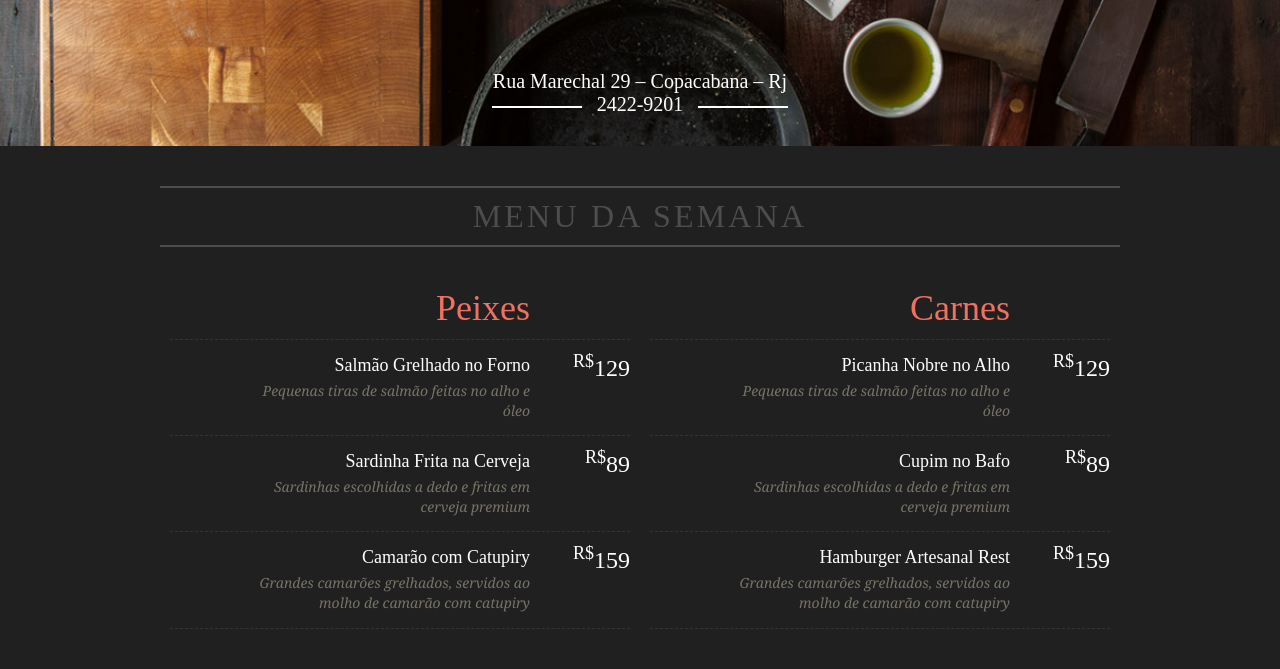
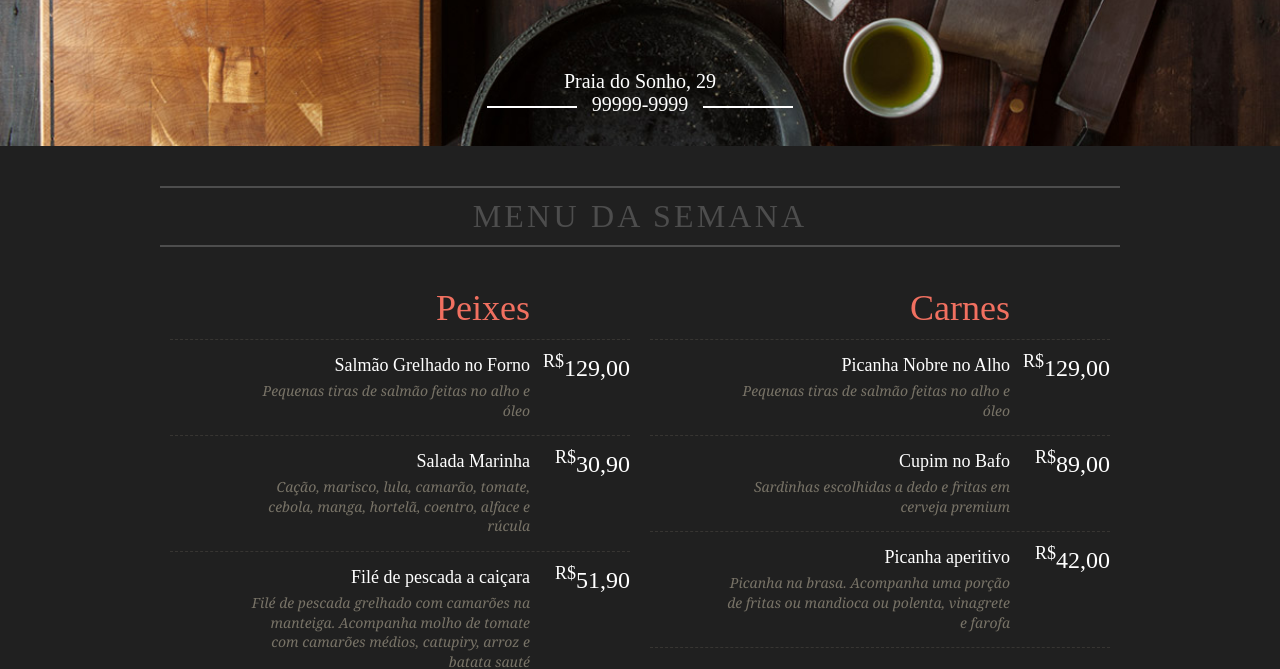
Before and after one commit to jorgejrdj/rest, a plain HTML site: page index.html in a window 1280 px wide. Shown: the part 287-956 px from the top of the page. Drawn offline with Linux system fonts and the light colour scheme; a web font is replaced by a local one.

```diff
--- a/index.html
+++ b/index.html
@@ -1,5 +1,6 @@
 <!DOCTYPE html>
 <html lang="pt-br">
+
 <head>
 	<meta charset="utf-8">
 	<title>Rest</title>
@@ -21,8 +22,8 @@
 
 		<h1><img src="img/rest.png" alt="Rest"></h1>
 
-			<p>Rua Marechal 29 – Copacabana – Rj</p>
-			<p class="telefone">2422-9201</p>
+		<p>Praia do Sonho, 29</p>
+		<p class="telefone">99999-9999</p>
 	</header>
 
 	<section class="container">
@@ -32,24 +33,25 @@
 			<h2>Peixes</h2>
 			<ul>
 				<li>
-						<span><sup>R$</sup>129</span>
+					<span><sup>R$</sup>129,00</span>
 					<div>
 						<h3>Salmão Grelhado no Forno</h3>
 						<p>Pequenas tiras de salmão feitas no alho e óleo</p>
 					</div>
 				</li>
 				<li>
-						<span><sup>R$</sup>89</span>
+					<span><sup>R$</sup>30,90</span>
 					<div>
-							<h3>Sardinha Frita na Cerveja</h3>
-							<p>Sardinhas escolhidas a dedo e fritas em cerveja premium</p>
+						<h3>Salada Marinha</h3>
+						<p>Cação, marisco, lula, camarão, tomate, cebola, manga, hortelã, coentro, alface e rúcula</p>
 					</div>
 				</li>
 				<li>
-						<span><sup>R$</sup>159</span>
+					<span><sup>R$</sup>51,90</span>
 					<div>
-							<h3>Camarão com Catupiry</h3>
-							<p>Grandes camarões grelhados, servidos ao molho de camarão com catupiry</p>
+						<h3>Filé de pescada a caiçara</h3>
+						<p>Filé de pescada grelhado com camarões na manteiga. Acompanha molho de tomate com camarões médios,
+							catupiry, arroz e batata sauté</p>
 					</div>
 				</li>
 			</ul>
@@ -59,24 +61,24 @@
 			<h2>Carnes</h2>
 			<ul>
 				<li>
-						<span><sup>R$</sup>129</span>
+					<span><sup>R$</sup>129,00</span>
 					<div>
 						<h3>Picanha Nobre no Alho</h3>
 						<p>Pequenas tiras de salmão feitas no alho e óleo</p>
 					</div>
 				</li>
 				<li>
-						<span><sup>R$</sup>89</span>
+					<span><sup>R$</sup>89,00</span>
 					<div>
 						<h3>Cupim no Bafo</h3>
 						<p>Sardinhas escolhidas a dedo e fritas em cerveja premium</p>
 					</div>
 				</li>
 				<li>
-						<span><sup>R$</sup>159</span>
+					<span><sup>R$</sup>42,00</span>
 					<div>
-							<h3>Hamburger Artesanal Rest</h3>
-							<p>Grandes camarões grelhados, servidos ao molho de camarão com catupiry</p>
+						<h3>Picanha aperitivo</h3>
+						<p>Picanha na brasa. Acompanha uma porção de fritas ou mandioca ou polenta, vinagrete e farofa</p>
 					</div>
 				</li>
 			</ul>
@@ -93,8 +95,9 @@
 			</ul>
 		</nav>
 
-			<p>Rest © 2015. Alguns direitos reservados.</p>
+		<p>Rest © 2021. Alguns direitos reservados.</p>
 	</footer>
 
 </body>
+
 </html>
```
Also changed, not shown: contato.html (+13 -11 lines), sobre.html (+13 -7 lines), 1 other file. Lines whose indentation alone changed are shown as unchanged.
